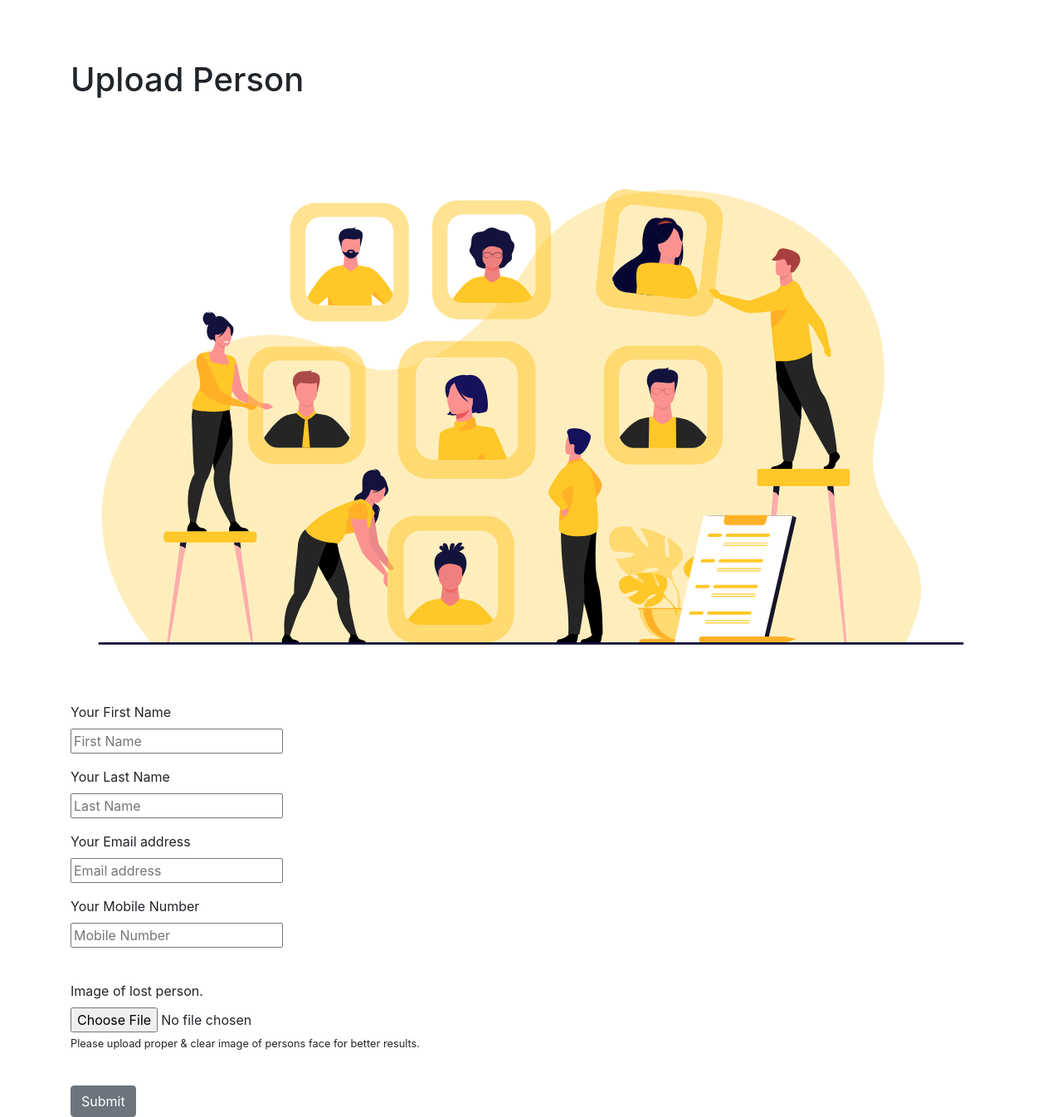
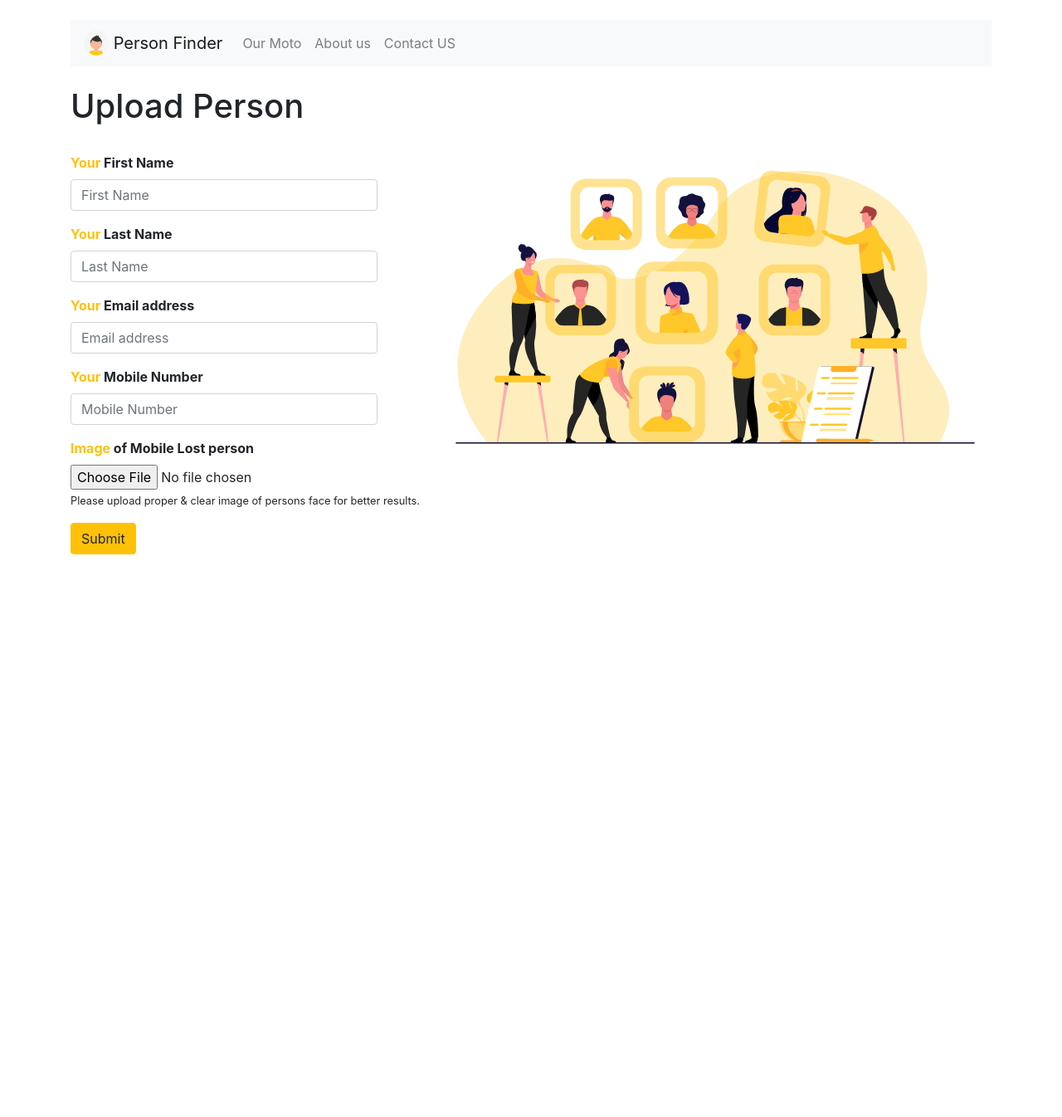
Before and after one commit to Benevolo-Projects/person-finder, a Django app: page /upload/ in a window 1280 px wide. Shown: the whole page at 83% size. After the commit the page ends 668 px from the top, so only its background shows below. Run offline with Django 3.2, Linux system fonts and the light colour scheme; some libraries are stand-ins or nearby versions.

Commit message:
Added update UI

```diff
--- a/pf_django/pf_django/settings.py
+++ b/pf_django/pf_django/settings.py
@@ -121,9 +121,7 @@ USE_TZ = True
 STATIC_URL = '/static/'
 #STATICFILES_DIRS = (str(BASE_DIR.join('static')),)
 STATICFILES_DIRS = [
-    os.path.join(BASE_DIR, "static"),
+    os.path.join(BASE_DIR, 'static'),
 ]
-
-
 MEDIA_URL = '/images/'
 MEDIA_ROOT = os.path.join(BASE_DIR, '../images/db/Known')
--- a/pf_django/templates/base.html
+++ b/pf_django/templates/base.html
@@ -7,11 +7,42 @@
 
     <!-- Bootstrap CSS -->
     <link rel="stylesheet" href="https://stackpath.bootstrapcdn.com/bootstrap/4.3.1/css/bootstrap.min.css" integrity="sha384-ggOyR0iXCbMQv3Xipma34MD+dH/1fQ784/j6cY/iJTQUOhcWr7x9JvoRxT2MZw1T" crossorigin="anonymous">
-
+    <!-- Image and text -->
+    {% load static %}
     <title>Person Finder</title>
   </head>
   <body>
   <br>
+  <div class="container" >
+    <!--<nav class="navbar navbar-light bg-light" >
+        <a class="navbar-brand" href="#">
+          <img src="{% static '/images/aavatar.svg' %}" width="30" height="30" class="d-inline-block align-top" alt="">
+           Person Finder
+        </a>
+        <div class="collapse navbar-collapse" id="navbarNavAltMarkup">
+        <div class="navbar-nav">
+          <a class="nav-item nav-link active" href="#">Home <span class="sr-only">(current)</span></a>
+          <a class="nav-item nav-link" href="#">Features</a>
+          <a class="nav-item nav-link" href="#">Pricing</a>
+          <a class="nav-item nav-link disabled" href="#" tabindex="-1" aria-disabled="true">Disabled</a>
+        </div>
+      </div>
+    </nav>-->
+    <nav class="navbar navbar-expand-lg navbar-light bg-light">
+      <a class="navbar-brand" href="#">
+        <img src="{% static '/images/aavatar.svg' %}" width="30" height="30" class="d-inline-block align-top" alt="">
+        Person Finder
+      </a>
+      <div class="collapse navbar-collapse" id="navbarNavAltMarkup">
+        <div class="navbar-nav">
+          <a class="nav-item nav-link" href="#">Our Moto</a>
+          <a class="nav-item nav-link" href="#">About us</a>
+          <a class="nav-item nav-link" href="#">Contact US</a>
+        </div>
+      </div>
+    </nav>
+
+  </div>
   <div class="container">
   {% if messages %}
     {% for message in messages %}
@@ -24,7 +55,6 @@
     {% endfor %}
   {% endif %}
   <br>
-    <br>
       {% block content %}
       {% endblock %}
     </div>
--- a/pf_django/templates/login.html
+++ b/pf_django/templates/login.html
@@ -3,7 +3,8 @@
 	<head>
     <title>Person Finder</title>
     <meta name='viewport' content='width=device-width, initial-scale=1'>
-        {% load static %}<link rel='stylesheet' type='text/css' media='screen' href="{% static 'css/login.css' %}">
+        {% load static %}
+        <link rel='stylesheet' type='text/css' media='screen' href="{% static 'css/login.css' %}">
     <script src="https://kit.fontawesome.com/a81368914c.js"></script>
     <script src="https://cdn.firebase.com/libs/firebaseui/3.5.2/firebaseui.js"></script>
     <link type="text/css" rel="stylesheet" href="https://cdn.firebase.com/libs/firebaseui/3.5.2/firebaseui.css" />
--- a/pf_django/templates/upload.html
+++ b/pf_django/templates/upload.html
@@ -13,34 +13,53 @@
 {% extends 'base.html' %}
 
 {% block content %}
+{% load static %}
 <h1>Upload Person</h1>
+
+<div class="liquid-container">
+    <img src="{% static 'images/upload.svg' %}" width="60%" class="rounded float-right" alt="...">
+</div>
 <br>
-    <img src="./templates/UI/images/upload.svg" class="rounded float-right" alt="...">
 <form method="POST" action="{% url 'upload' %}" enctype="multipart/form-data">
     {% csrf_token %}
     <div class="form-group">
-            <label for="firstname">Your First Name</label><br>
-            <input type="text" class="form-control-sort" name="fname_u" id="firstname" placeholder="First Name" value="{{ fname_u }}" required >
+        <label for="firstname"> <b><a class="text-warning">Your</a> First Name</b></label><br>
+        <input type="text" class="form-control" style="width:370px" name="fname_u" id="firstname"
+               placeholder="First Name" value="{{ fname_u }}" required>
     </div>
     <div class="form-group">
-            <label for="lastname">Your Last Name</label><br>
-            <input type="text" class="form-control-sort" name="lname_u" id="lastname"  placeholder="Last Name" value="{{ lname_u }}" required>
+        <label for="lastname"><b><a class="text-warning">Your </a> Last Name</b></label><br>
+        <input type="text" class="form-control" style="width:370px" name="lname_u" id="lastname" placeholder="Last Name"
+               value="{{ lname_u }}" required>
     </div>
     <div class="form-group">
-            <label for="exampleInputEmail1">Your Email address</label><br>
-            <input type="email" class="form-control-sort" name="email_u" id="exampleInputEmail1" placeholder="Email address" value="{{ email_u }}" required>
+        <label for="exampleInputEmail1"><b><a class="text-warning">Your</a> Email address</b></label><br>
+        <input type="email" class="form-control" style="width:370px" name="email_u" id="exampleInputEmail1"
+               placeholder="Email address" value="{{ email_u }}" required>
     </div>
     <div class="form-group">
-            <label for="phone" >Your Mobile Number</label><br>
-            <input type="tel" pattern="[7-9]{1}[0-9]{9}" class="form-control-sort" name="mobile_u" id="phone" placeholder="Mobile Number" value="{{ mobile_u }}" required>
+        <label for="phone"><b><a class="text-warning">Your </a> Mobile Number</b></label><br>
+        <input type="tel" pattern="[7-9]{1}[0-9]{9}" class="form-control" style="width:370px" name="mobile_u" id="phone"
+               placeholder="Mobile Number" value="{{ mobile_u }}" required>
     </div>
-        <br>
     <div class="form-group ">
-            <label for="formFileMd" class="form-label">Image of lost person.</label><br>
-            <input class=" form-control-md" name="image_l" id="formFileMd" required type="file" accept="image/*"/><br>
-            <small >Please upload proper & clear image of persons face for better results.</small>
+        <label for="formFileMd" class="form-label"><b><a class="text-warning">Image </a>of Mobile Lost
+            person</b></label><br>
+        <input class="btn-default" name="image_l" id="formFileMd" required type="file" accept="image/*"/><br>
+        <small>Please upload proper & clear image of persons face for better results.</small><br>
     </div>
-        <br>
-        <button type="submit" class="btn btn-secondary">Submit</button>
+
+    <!--<br>
+    <label for="inputGroupFile01" class="form-label"><b><a class="text-warning">Image </a>of Mobile Lost person</b></label><br>
+    <div class="input-group mb-3">
+        <div class="custom-file">
+            <input type="file" class="custom-file-input" id="inputGroupFile01">
+            <label class="custom-file-label" style="width:35%" for="inputGroupFile01">Choose file</label>
+        </div>
+    </div>
+    -->
+
+    <button type="submit" class="btn btn-warning">Submit</button>
 </form>
+
 {% endblock %}
--- a/pf_django/website/urls.py
+++ b/pf_django/website/urls.py
@@ -1,5 +1,7 @@
 from django.urls import path
 from . import views
+from django.contrib.staticfiles.urls import staticfiles_urlpatterns
+
 
 urlpatterns = [
    path('', views.login, name='login'),
@@ -8,3 +10,5 @@ urlpatterns = [
    path('find/', views.find, name='find'),
    path('comp/', views.comp, name='comp'),
 ]
+
+urlpatterns += staticfiles_urlpatterns()
```
Also changed, not shown: pf_django/db.sqlite3. Lines whose indentation alone changed are shown as unchanged.
